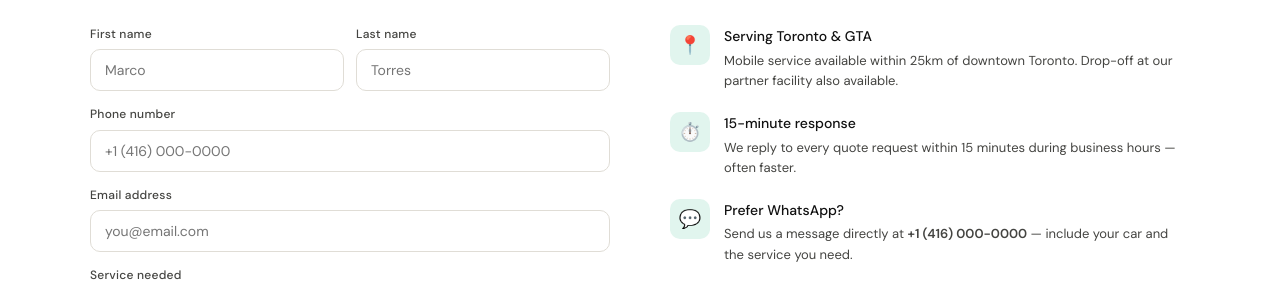
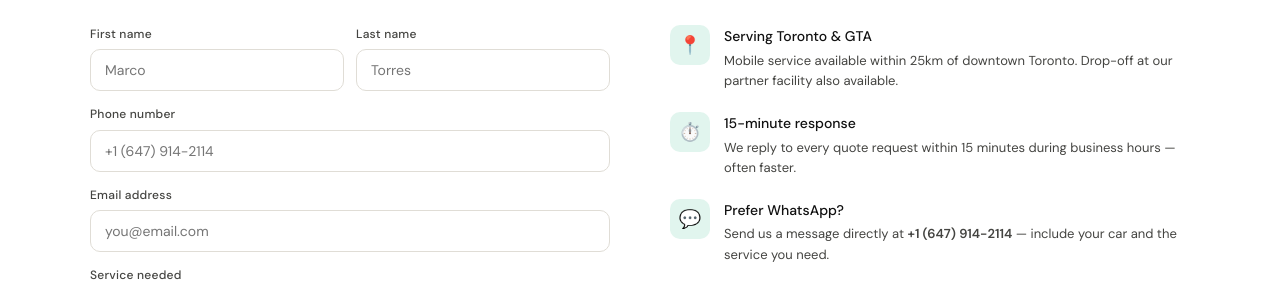
Before and after one commit to chyzdeica-svg/revvo-website, a plain HTML site: page index.html in a window 1280 px wide. Shown: the part 3580-3863 px from the top of the page. Drawn offline with nearby package versions, Linux system fonts and the light colour scheme.

Commit message:
Update index.html

```diff
--- a/index.html
+++ b/index.html
@@ -812,7 +812,7 @@
           </div>
           <div>
             <label for="phone">Phone number</label>
-            <input type="tel" id="phone" placeholder="+1 (416) 000-0000" required/>
+            <input type="tel" id="phone" placeholder="+1 (647) 914-2114" required/>
           </div>
           <div>
             <label for="email">Email address</label>
@@ -865,7 +865,7 @@
             <div class="info-icon">💬</div>
             <div>
               <div class="info-title">Prefer WhatsApp?</div>
-              <div class="info-desc">Send us a message directly at <strong>+1 (416) 000-0000</strong> — include your car and the service you need.</div>
+              <div class="info-desc">Send us a message directly at <strong>+1 (647) 914-2114</strong> — include your car and the service you need.</div>
             </div>
           </div>
           <div class="info-item">
```
